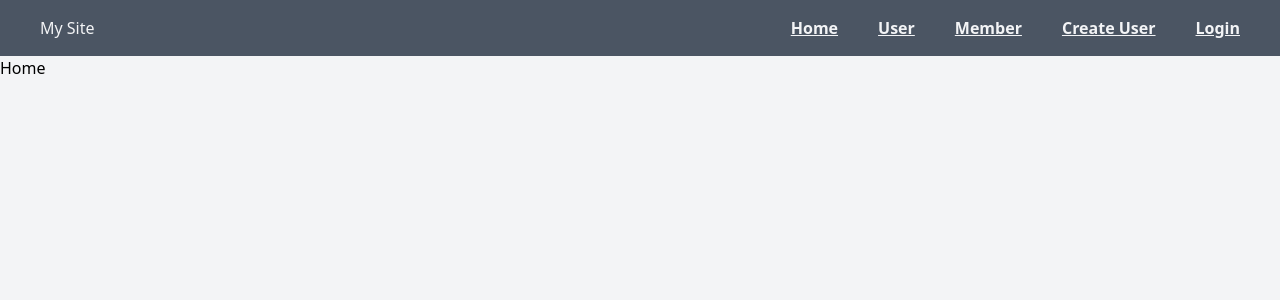
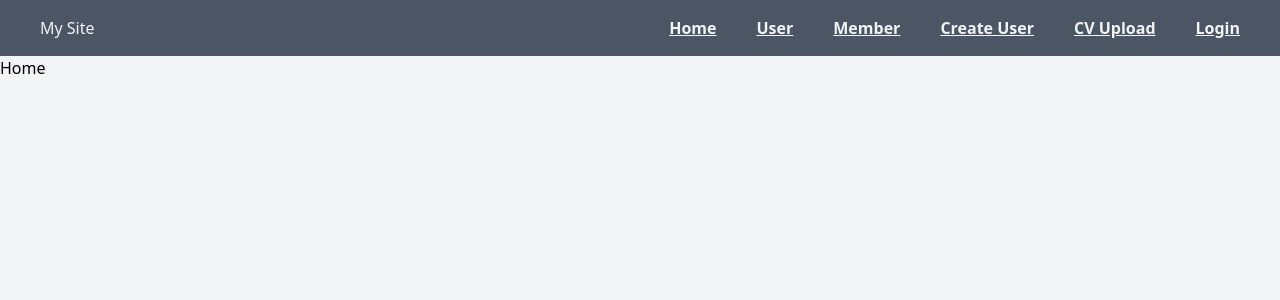
Before and after one commit to joeplevin/monash-volunteer-system, a Next.js app: page / in a window 1280 px wide. Shown: the top 300 px of the page. Built offline with nearby package versions, Linux system fonts and the light colour scheme; no server answers.

Commit message:
uoload cv page

```diff
--- a/app/(components)/Nav.jsx
+++ b/app/(components)/Nav.jsx
@@ -13,6 +13,7 @@ const Nav = async () => {
           <Link href="/User">User</Link>
           <Link href="/Member">Member</Link>
           <Link href="/CreateUser">Create User</Link>
+          <Link href="/UploadCV">CV Upload</Link>
           {session ? (
             <Link href="/api/auth/signout?callbackUrl=/">Logout</Link>
           ) : (
--- /dev/null
+++ b/app/UploadCV/page.jsx
@@ -0,0 +1,13 @@
+import React from 'react'
+import Nav from '../(components)/Nav'
+
+const UploadCV = () => {
+  return (
+    <>
+        <div>UploadCV</div>
+    </>
+
+  )
+}
+
+export default UploadCV
```
